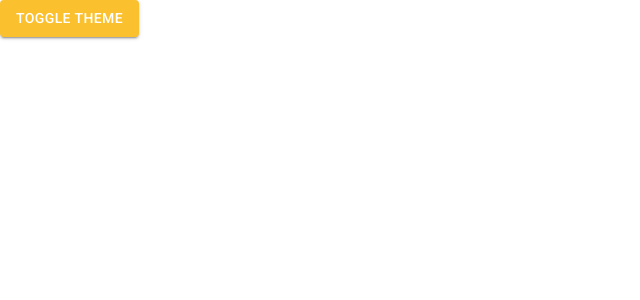
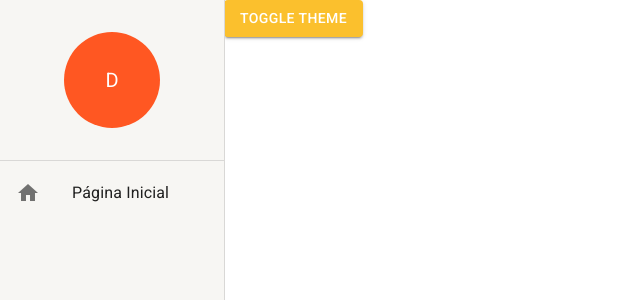
Before and after one commit to TriGaucho/job3-mt-client, a React (Create React App) app: page /pagina-inicial in a window 1280 px wide. Shown: the top 300 px of the page, without its empty margins (0-640 px from the left). Built offline with nearby package versions, Linux system fonts and the light colour scheme.

Commit message:
feature: menu lateral

```diff
--- a/src/App.tsx
+++ b/src/App.tsx
@@ -2,14 +2,21 @@
 import { BrowserRouter } from 'react-router-dom';
 import { AppRoutes } from './routes';
 
-import { AppThemeProvider } from './shared/contexts';
+import { AppThemeProvider, DrawerProvider } from './shared/contexts';
+import { MenuLateral } from './shared/components';
 
 export const App = () => {
   return (
     <AppThemeProvider>
-      <BrowserRouter>
-        <AppRoutes />
-      </BrowserRouter>
+      <DrawerProvider>
+        <BrowserRouter>
+
+          <MenuLateral>
+            <AppRoutes />
+          </MenuLateral>
+
+        </BrowserRouter>
+      </DrawerProvider>
     </AppThemeProvider>
   );
 };
--- a/src/routes/index.tsx
+++ b/src/routes/index.tsx
@@ -1,12 +1,12 @@
 import { Button } from '@mui/material';
 import { Routes, Route, Navigate } from 'react-router-dom';
-import { useAppThemeContext } from '../shared/contexts';
+import { useDrawerContext } from '../shared/contexts';
 
 export const AppRoutes = () => {
-  const { toggleTheme } = useAppThemeContext();
+  const { toggleDrawerOpen } = useDrawerContext();
   return (
     <Routes>
-      <Route path='/pagina-inicial' element={<Button variant='contained' color='primary' onClick={toggleTheme}>Toggle Theme</Button>} />
+      <Route path='/pagina-inicial' element={<Button variant='contained' color='primary' onClick={toggleDrawerOpen}>Toggle Theme</Button>} />
 
       <Route path='*' element={<Navigate to="/pagina-inicial" />} />
     </Routes>
--- a/src/shared/components/index.ts
+++ b/src/shared/components/index.ts
@@ -1 +1 @@
-export { };
+export * from './menu-lateral/MenuLateral';
--- /dev/null
+++ b/src/shared/components/menu-lateral/MenuLateral.tsx
@@ -0,0 +1,44 @@
+import { List, Avatar, Divider, Drawer, Icon, ListItemButton, ListItemIcon, ListItemText, useTheme, useMediaQuery } from '@mui/material';
+import { Box } from '@mui/system';
+import { deepOrange } from '@mui/material/colors';
+import { useDrawerContext } from '../../contexts';
+
+interface IMenuLateral {
+  children: React.ReactNode
+}
+export const MenuLateral: React.FC<IMenuLateral> = ({ children }) => {
+  const theme = useTheme();
+  const smDown = useMediaQuery(theme.breakpoints.down('sm')); // Monioramento do tamanho da tela
+
+  const { isDrawerOpen , toggleDrawerOpen} = useDrawerContext();
+
+  return (
+    <>
+      <Drawer open={isDrawerOpen} variant={smDown ? 'temporary' : 'permanent'} onClose={toggleDrawerOpen}>
+        <Box width={theme.spacing(28)} height="100%" display="flex" flexDirection="column" >
+
+          <Box width="100%" height={theme.spacing(20)} display="flex" alignItems='center' justifyContent="center">
+            <Avatar sx={{ height: theme.spacing(12), width: theme.spacing(12), bgcolor: deepOrange[500] }}>D</Avatar>
+          </Box>
+
+          <Divider />
+
+          <Box flex={1}>
+            <List component='nav'>
+              <ListItemButton>
+                <ListItemIcon>
+                  <Icon>home</Icon>
+                </ListItemIcon>
+                <ListItemText primary='Página Inicial' />
+              </ListItemButton>
+            </List>
+          </Box>
+
+        </Box>
+      </Drawer>
+      <Box height='100vh' marginLeft={smDown ? 0 : theme.spacing(28)}>
+        {children}
+      </Box>
+    </>
+  );
+};
--- /dev/null
+++ b/src/shared/contexts/DrawerContext.tsx
@@ -0,0 +1,30 @@
+import { createContext, useCallback, useContext, useState } from 'react';
+
+interface IDrawerContextData {
+  isDrawerOpen: boolean
+  toggleDrawerOpen: () => void
+}
+
+interface IDrawerProviderProps {
+  children: React.ReactNode
+}
+
+const DrawerContext = createContext({} as IDrawerContextData);
+
+export const useDrawerContext = () => {
+  return useContext(DrawerContext);
+};
+
+export const DrawerProvider: React.FC<IDrawerProviderProps> = ({ children }) => {
+  const [isDrawerOpen, setIsDrawerOpen] = useState(false);
+
+  const toggleDrawerOpen = useCallback(() => {
+    setIsDrawerOpen(oldDrawerOpen => !oldDrawerOpen);
+  }, []);
+
+  return (
+    <DrawerContext.Provider value={{ isDrawerOpen, toggleDrawerOpen }}>
+      {children}
+    </DrawerContext.Provider>
+  );
+};
--- a/src/shared/contexts/index.ts
+++ b/src/shared/contexts/index.ts
@@ -1 +1,2 @@
-export * from './ThemeContext'
+export * from './ThemeContext';
+export * from './DrawerContext';
```
Also changed, not shown: src/shared/contexts/ThemeContext.tsx (+13 -13 lines), .eslintrc.json.
